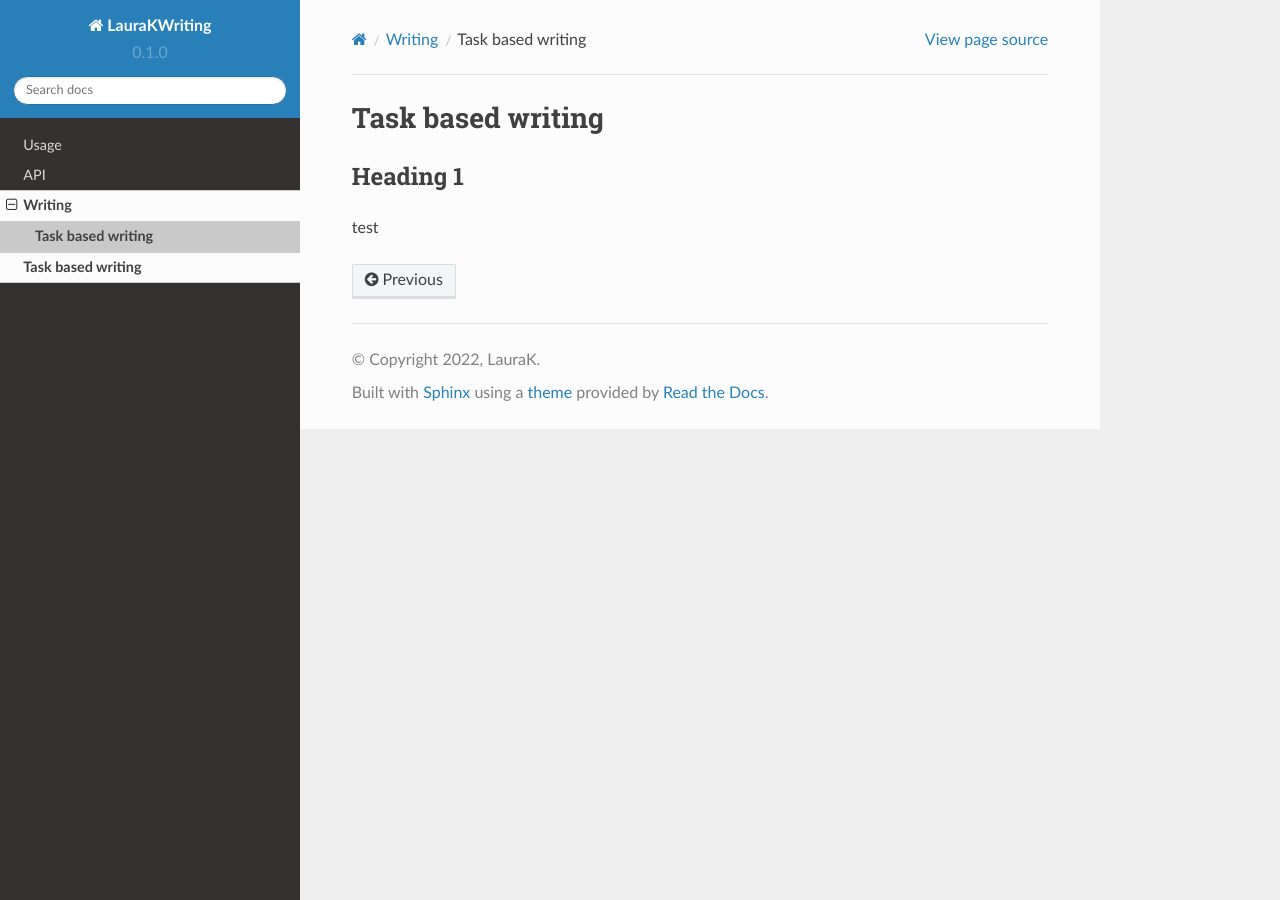
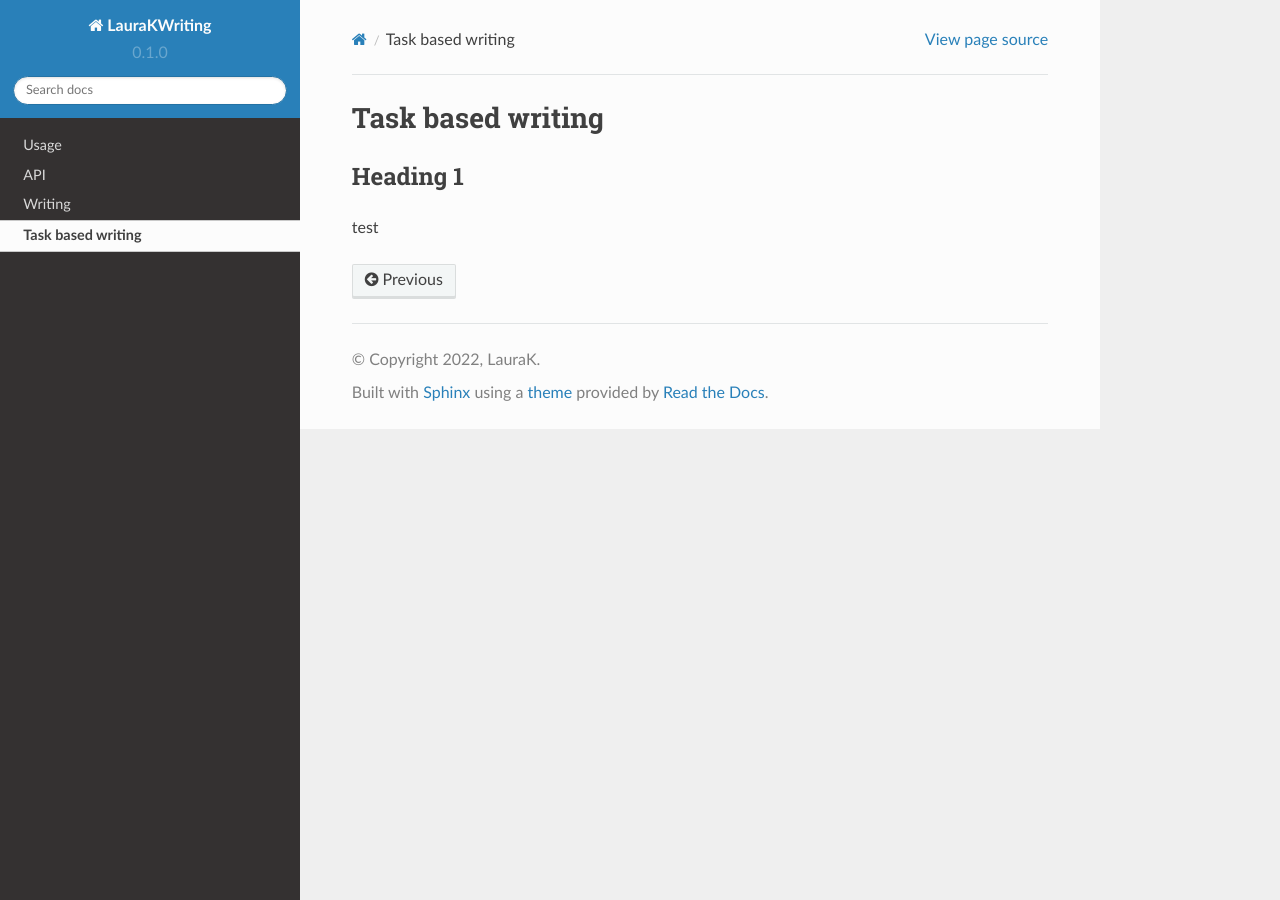
Before and after one commit to laurakwriting/rtd-laurakwriting, a Sphinx documentation site: the page built from docs/source/writing/taskbased.rst, in a window 1280 px wide. Built offline with Sphinx 7.4.7 and the Read the Docs theme 2.0.0, drawn with Linux system fonts in a browser that asks for light colours.

Commit message:
Update writing.rst

```diff
--- a/docs/source/writing.rst
+++ b/docs/source/writing.rst
@@ -7,9 +7,3 @@ Lorem ipsum dolor sit amet, consectetur adipiscing elit. Aenean molestie tortor
 Morbi sit amet massa velit. Integer et feugiat purus. Etiam non lorem at libero fermentum laoreet. Pellentesque habitant morbi tristique senectus et netus et malesuada fames ac turpis egestas. Nulla accumsan quam urna, sed suscipit arcu eleifend vitae. Proin ac tellus nibh. Sed at tristique nunc. Sed eget laoreet mi. Sed a erat magna. Nulla varius diam a nisi varius congue.
 
 Praesent vitae ipsum vitae nisl iaculis vulputate. Integer vel justo mattis justo viverra congue. Vestibulum semper dapibus nisl condimentum interdum. Donec lobortis ut dui eu blandit. Integer mattis ante leo, id tincidunt nibh rhoncus quis. Cras fermentum id metus id posuere. Phasellus enim turpis, facilisis et nulla a, pharetra rutrum massa. Donec eu leo mi. Vivamus mollis nibh eget ex commodo, vel consequat lacus commodo. Etiam feugiat eros ut justo mollis varius.
-
-Contents
---------
-.. toctree::
-
-   writing/taskbased
```
